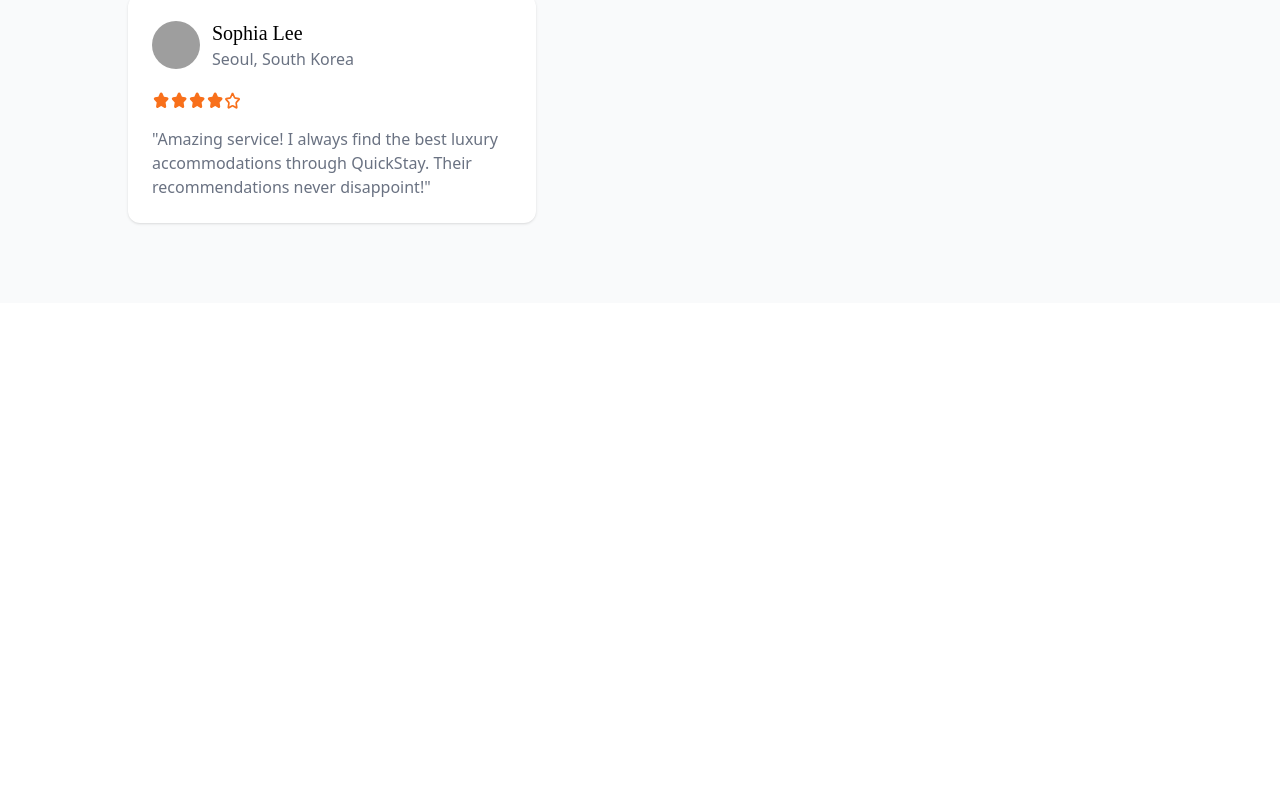
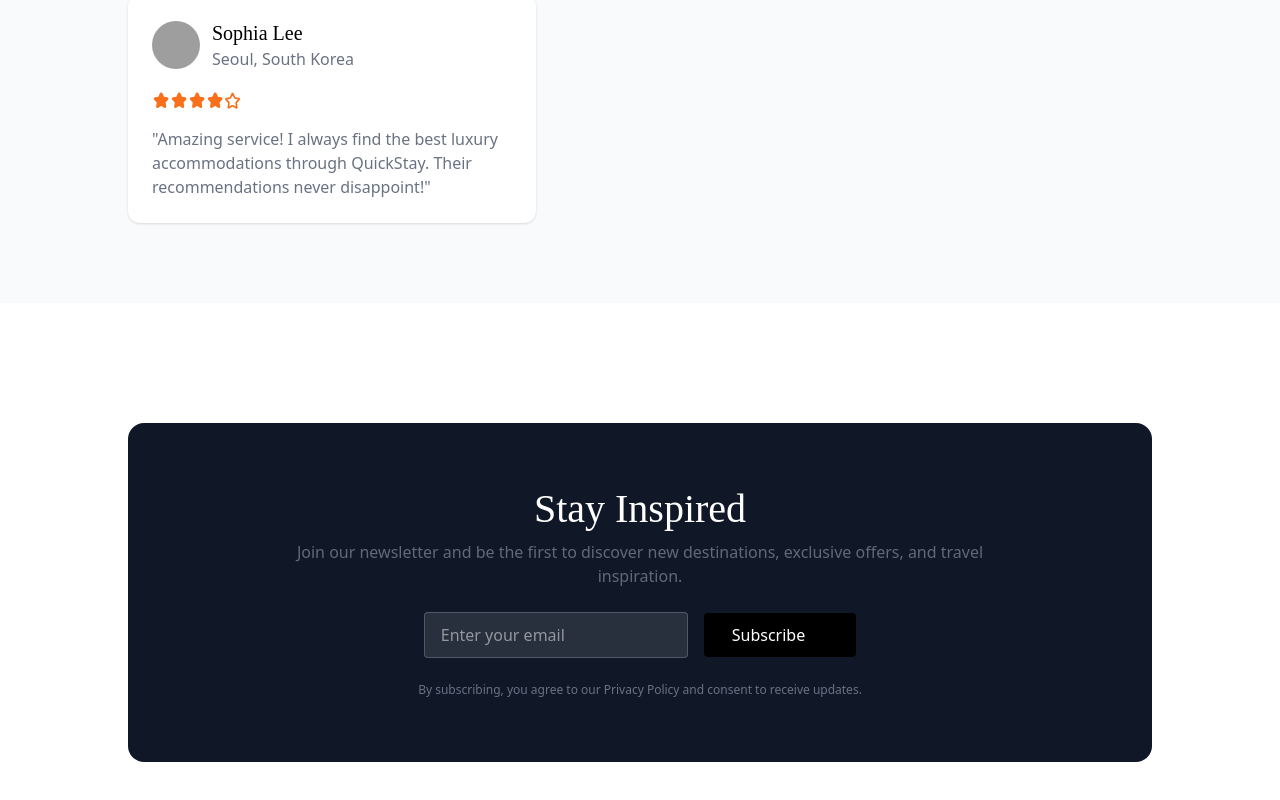
Before and after one commit to Kaveera725/hotel_booking_project, a React app: page / in a window 1280 px wide. Shown: the part 3076-3876 px from the top of the page. Before the commit the page ends 3379 px from the top, so only its background shows below. Built offline with nearby package versions, Linux system fonts and the light colour scheme; no server answers; grey boxes are pictures that could not be loaded; the HTML template or start-up script is replaced by a standard one; a web font is replaced by a local one.

Commit message:
Create NewsLatter Sections

```diff
--- /dev/null
+++ b/src/components/NewsLetter.jsx
@@ -0,0 +1,22 @@
+import React from 'react'
+import Title from './Title'
+
+const NewsLetter = () => {
+  return (
+    <div className="flex flex-col items-center max-w-5xl lg:w-full rounded-2xl px-4 py-12 md:py-16 mx-2 lg:mx-auto my-30 bg-gray-900 text-white">
+
+        <Title title="Stay Inspired" subtitle="Join our newsletter and be the first to discover new destinations, exclusive offers, and travel inspiration." />
+
+        <div className="flex flex-col md:flex-row items-center justify-center gap-4 mt-6">
+            <input type="text" className="bg-white/10 px-4 py-2.5 border border-white/20 rounded outline-none max-w-66 w-full" placeholder="Enter your email" />
+            <button className="flex items-center justify-center gap-2 group bg-black px-4 md:px-7 py-2.5 rounded active:scale-95 transition-all">Subscribe
+                <img src="/src/assets/arrowIcon.svg" alt="arrow icon" className="group-hover:translate-x-1 transition-all" />
+            </button>
+        </div>
+        <p className="text-gray-500 mt-6 text-xs text-center">By subscribing, you agree to our Privacy Policy and consent to receive updates.</p>
+    </div>
+
+  )
+}
+
+export default NewsLetter
--- a/src/pages/Home.jsx
+++ b/src/pages/Home.jsx
@@ -1,6 +1,7 @@
 import ExclusiveOffers from "../components/ExclusiveOffers";
 import FeaturedDestination from "../components/FeaturedDestination";
 import Hero from "../components/Hero";
+import NewsLetter from "../components/NewsLetter";
 import Testimonial from "../components/Testimonial";
 
 const Home = () => {
@@ -10,6 +11,7 @@
       <FeaturedDestination />
       <ExclusiveOffers />
       <Testimonial />
+      <NewsLetter />
     </>
   )
 }
```
